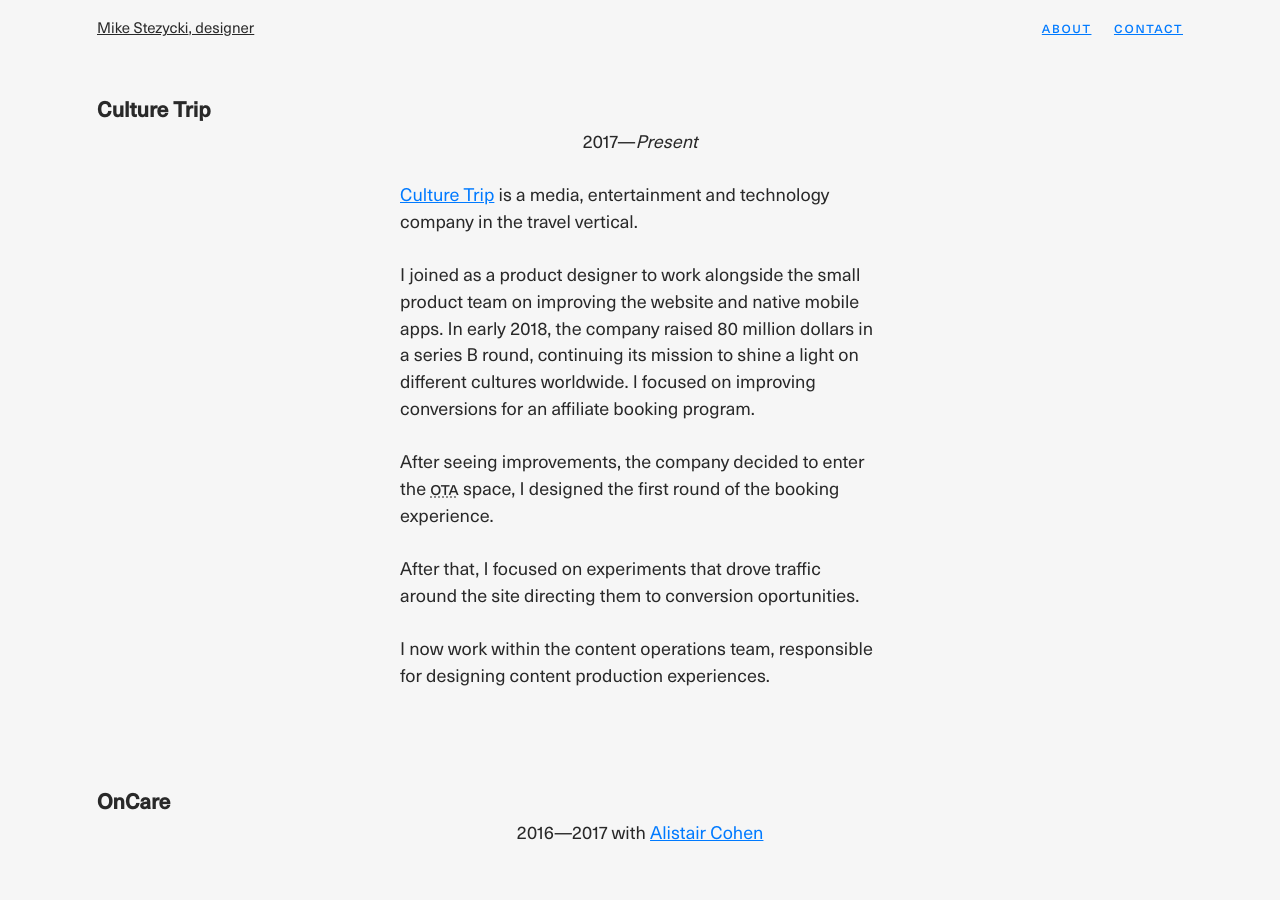
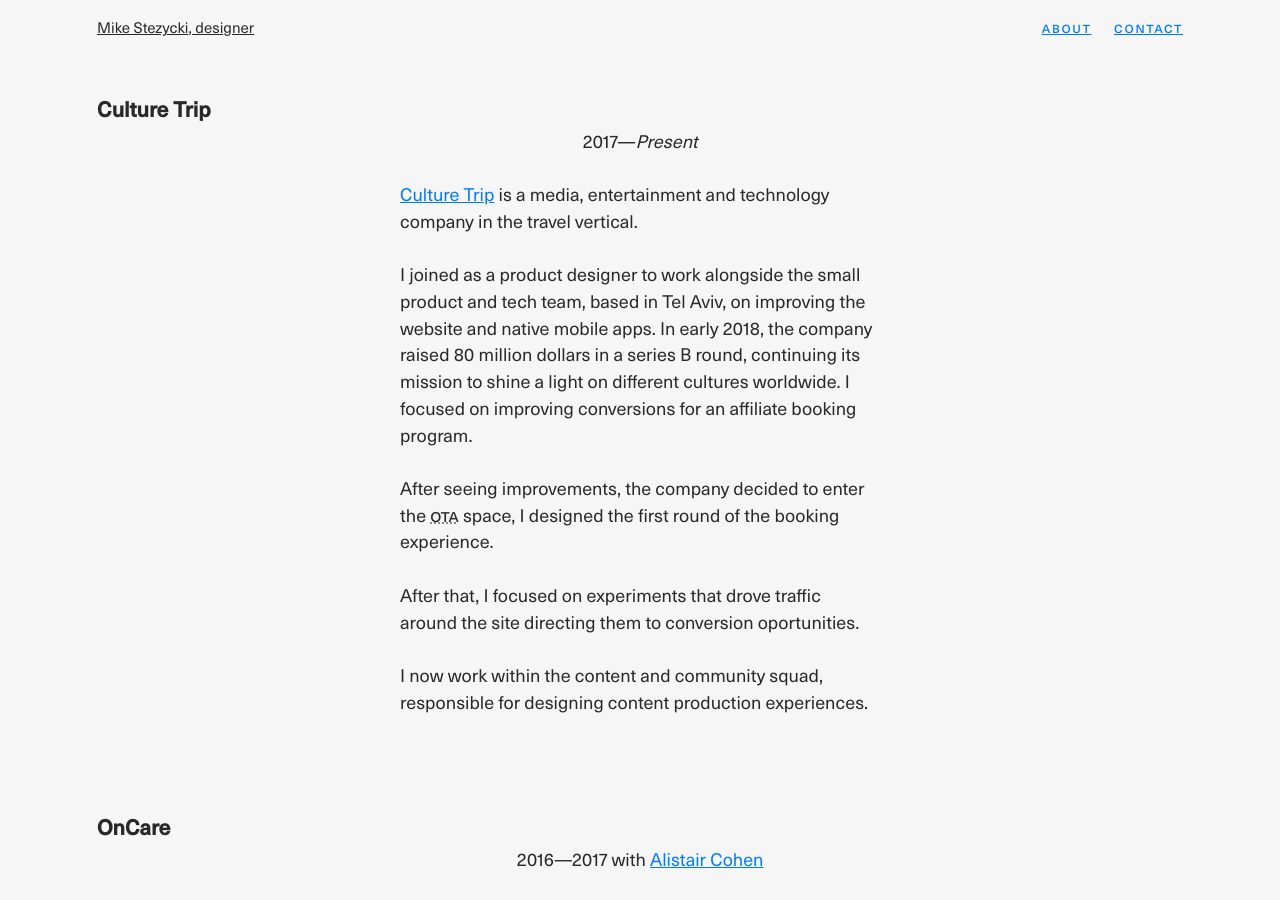
Before and after one commit to mr-stezz/mr-stezz.github.io, a Jekyll site: the page built from index.html, in a window 1280 px wide and 900 px high, scrolled down 286 px. Built offline with Jekyll 4.4.1, drawn with Linux system fonts in a browser that asks for light colours.

Commit message:
Make changes to Culture Trip section

```diff
--- a/_includes/_projects.culture-trip.html
+++ b/_includes/_projects.culture-trip.html
@@ -3,9 +3,9 @@
   <p class="heading  page-subtitle  t--center">2017&mdash;<i>Present</i></p>
   <p class="text-col">
   	<a href="https://theculturetrip.com" title="Location based inspiration and content to make you feel like a local, everywhere.">Culture Trip</a> is a media, entertainment and technology company in the travel vertical.<br><br>
-  	I joined as a product designer to work alongside the small product team on improving the website and native mobile apps. In early 2018, the company raised 80 million dollars in a series B round, continuing its mission to shine a light on different cultures worldwide. I focused on improving conversions for an affiliate booking program.<br><br>
+  	I joined as a product designer to work alongside the small product and tech team, based in Tel Aviv, on improving the website and native mobile apps. In early 2018, the company raised 80 million dollars in a series B round, continuing its mission to shine a light on different cultures worldwide. I focused on improving conversions for an affiliate booking program.<br><br>
 	After seeing improvements, the company decided to enter the <abbr title="Online Travel Agent">OTA</abbr> space, I designed the first round of the booking experience.<br><br>
 	After that, I focused on experiments that drove traffic around the site directing them to conversion oportunities.<br><br>
-	I now work within the content operations team, responsible for designing content production experiences.
+	I now work within the content and community squad, responsible for designing content production experiences.
   </p>
 </section>
```
